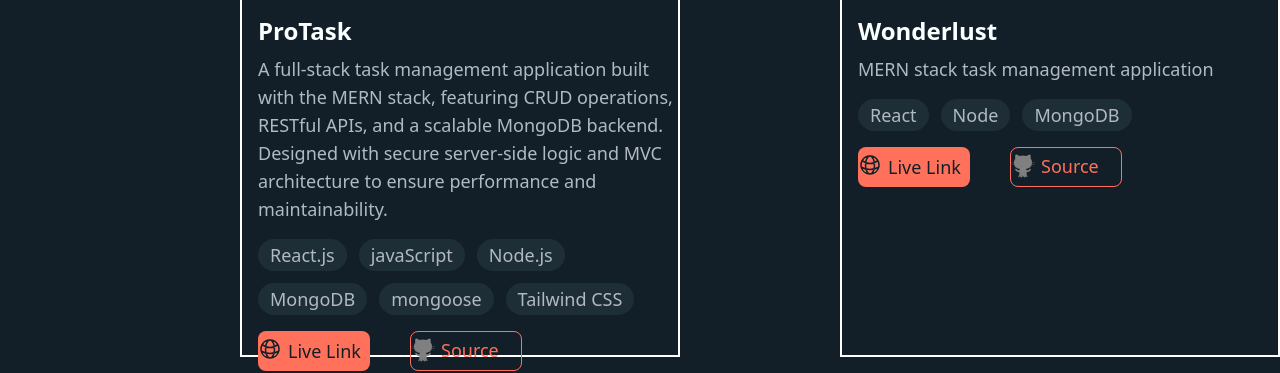
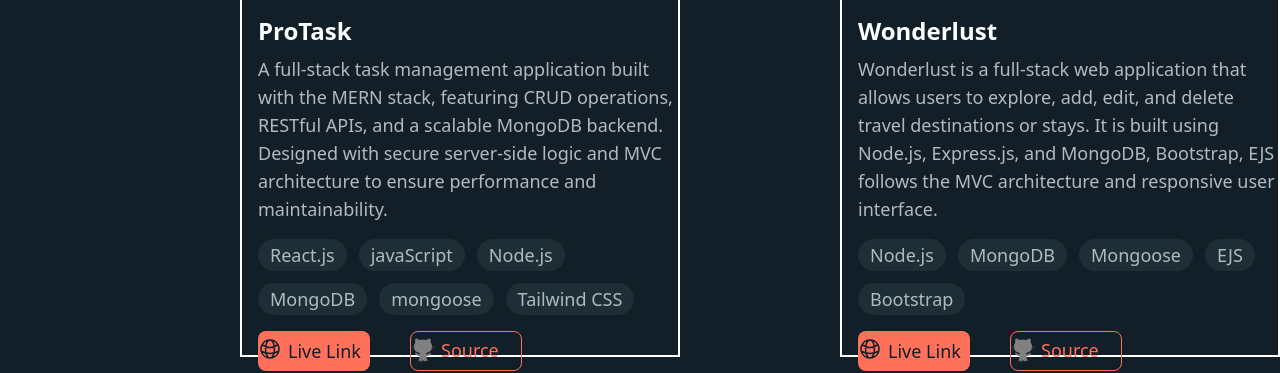
Before and after one commit to maheshray1221/mahesh-Portfolio, a React (Vite) app: page / in a window 1280 px wide. Shown: the part 2486-2859 px from the top of the page. Built offline with nearby package versions, Linux system fonts and the light colour scheme.

Commit message:
add some project

```diff
--- a/src/data/Projects.js
+++ b/src/data/Projects.js
@@ -9,12 +9,12 @@ export const Projects = [
         github: "https://github.com/maheshray1221/Task-Manager"
     },
     {
-        id: 1,
+        id: 2,
         title: "Wonderlust",
-        description: "MERN stack task management application",
-        tech: ["React", "Node", "MongoDB"],
-        image: "/images/task.png",
-        live: "https://task-manager-frontend-th9q.onrender.com",
-        github: "https://github.com/maheshray1221/Task-Manager"
+        description: "Wonderlust is a full-stack web application that allows users to explore, add, edit, and delete travel destinations or stays. It is built using Node.js, Express.js, and MongoDB, Bootstrap, EJS follows the MVC architecture and responsive user interface.",
+        tech: ["Node.js", "MongoDB", "Mongoose", "EJS", "Bootstrap"],
+        video: "/wanderlust.mp4",
+        live: "https://wonderlust-ckka.onrender.com",
+        github: "https://github.com/maheshray1221/Wonderlust"
     },
 ]
```
Also changed, not shown: src/User-Pages/ProjectCard.jsx (+3 -3 lines), 1 other file (tests, documents, lock files or other folders).
